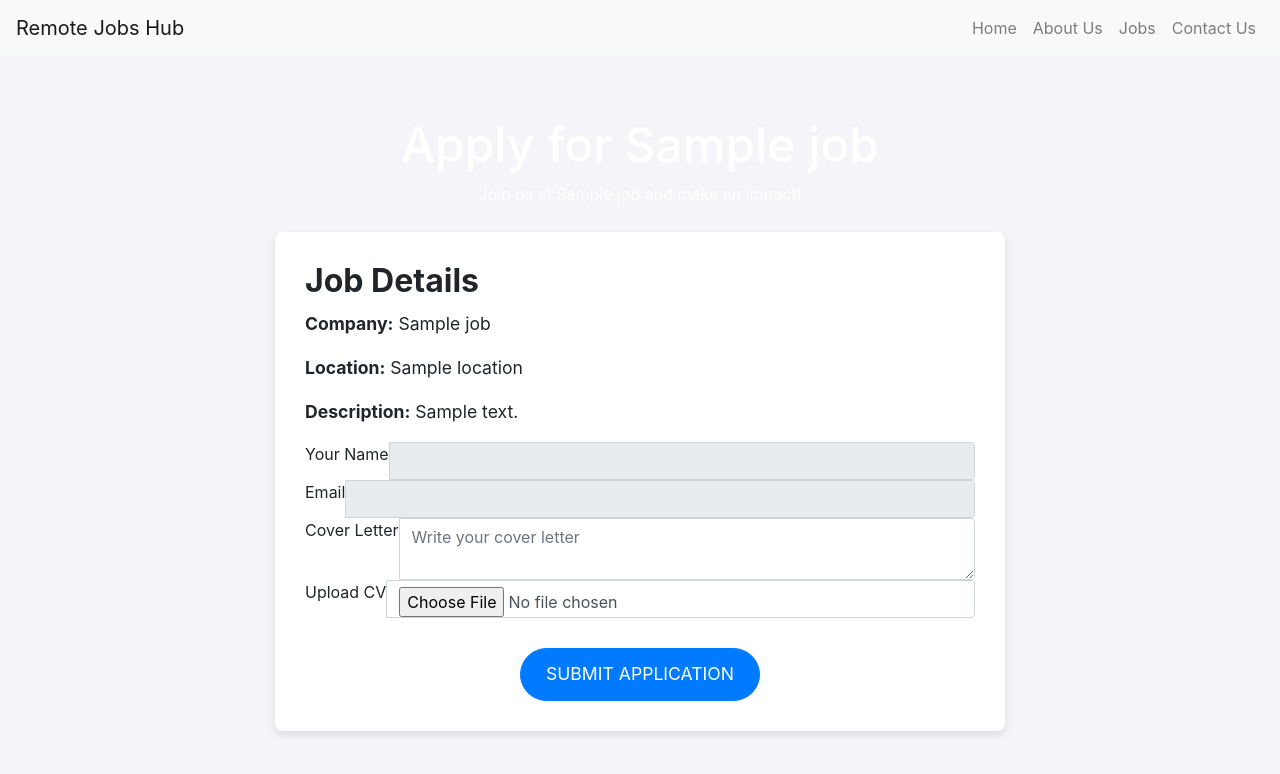
After one commit to donfortune/remote_platform, a Django app: template job_platform/remote/templates/application.html in a window 1280 px wide. The commit adds this page. Shown: the top 774 px of the page. Run offline with Django 3.2, Linux system fonts and the light colour scheme; the template is opened without the code that fills it: most values are stand-ins (such as "Sample title", 1, 10 or a date in 2020); some libraries are stand-ins or nearby versions.

Commit message:
application form

```diff
--- a/job_platform/remote/models.py
+++ b/job_platform/remote/models.py
@@ -39,6 +39,7 @@ class Job(models.Model):
     recruiter = models.ForeignKey(Profile, on_delete=models.CASCADE)
     category = models.ForeignKey(Category, on_delete=models.CASCADE, default=1)
     featured = models.BooleanField(default=False)
+    views_count = models.IntegerField(default=0)
 
 
     def __str__(self):
--- /dev/null
+++ b/job_platform/remote/templates/application.html
@@ -0,0 +1,125 @@
+<!DOCTYPE html>
+<html lang="en">
+<head>
+    <meta charset="UTF-8">
+    <meta name="viewport" content="width=device-width, initial-scale=1.0">
+    <title>Job Application - Remote Jobs Hub</title>
+    <link rel="stylesheet" href="https://stackpath.bootstrapcdn.com/bootstrap/4.5.2/css/bootstrap.min.css">
+    <link rel="stylesheet" href="https://cdnjs.cloudflare.com/ajax/libs/font-awesome/6.0.0/css/all.min.css">
+    <style>
+        body {
+            background-color: #f4f4f9;
+        }
+        .dashboard-header {
+            background: url('https://via.placeholder.com/1920x300') no-repeat center center/cover;
+            padding: 60px 0;
+            color: white;
+            text-align: center;
+        }
+        .dashboard-header h1 {
+            font-size: 3rem;
+        }
+        .dashboard-content {
+            background-color: #fff;
+            border-radius: 8px;
+            box-shadow: 0 4px 8px rgba(0, 0, 0, 0.1);
+            padding: 30px;
+            margin-top: -50px;
+        }
+        .dashboard-content h2 {
+            font-weight: bold;
+            margin-bottom: 10px;
+        }
+        .dashboard-content p {
+            font-size: 1.1rem;
+            line-height: 1.6;
+        }
+        .apply-btn {
+            text-align: center;
+            margin-top: 30px;
+        }
+        .apply-btn button {
+            padding: 12px 25px;
+            font-size: 1.1rem;
+            border-radius: 30px;
+            background-color: #007bff;
+            color: white;
+            text-transform: uppercase;
+        }
+    </style>
+</head>
+<body>
+    <!-- Navbar -->
+    <nav class="navbar navbar-expand-lg navbar-light bg-light">
+        <a class="navbar-brand" href="#">Remote Jobs Hub</a>
+        <button class="navbar-toggler" type="button" data-toggle="collapse" data-target="#navbarNav" aria-controls="navbarNav" aria-expanded="false" aria-label="Toggle navigation">
+            <span class="navbar-toggler-icon"></span>
+        </button>
+        <div class="collapse navbar-collapse" id="navbarNav">
+            <ul class="navbar-nav ml-auto">
+                <li class="nav-item">
+                    <a class="nav-link" href="/">Home</a>
+                </li>
+                <li class="nav-item">
+                    <a class="nav-link" href="/about/">About Us</a>
+                </li>
+                <li class="nav-item">
+                    <a class="nav-link" href="/jobs/">Jobs</a>
+                </li>
+                <li class="nav-item">
+                    <a class="nav-link" href="/contact/">Contact Us</a>
+                </li>
+            </ul>
+        </div>
+    </nav>
+
+    <!-- Job Application Section -->
+    <div class="container">
+        <div class="row">
+            <div class="col-md-8 mx-auto">
+                <div class="dashboard-header">
+                    <h1>Apply for {{ job.title }}</h1>
+                    <p>Join us at {{ job.company_name }} and make an impact!</p>
+                </div>
+                <div class="dashboard-content">
+                    <h2>Job Details</h2>
+                    <p><strong>Company:</strong> {{ job.company_name }}</p>
+                    <p><strong>Location:</strong> {{ job.location }}</p>
+                    <p><strong>Description:</strong> {{ job.description }}</p>
+
+                    <form method="POST" enctype="multipart/form-data">
+                        {% csrf_token %}
+                        <div class="input-group">
+                            <label for="applicant_name">Your Name</label>
+                            <input type="text" id="applicant_name" name="applicant_name" value="{{ user.username }}" disabled class="form-control">
+                        </div>
+
+                        <div class="input-group">
+                            <label for="applicant_email">Email</label>
+                            <input type="email" id="applicant_email" name="applicant_email" value="{{ user.email }}" disabled class="form-control">
+                        </div>
+
+                        <div class="input-group">
+                            <label for="cover_letter">Cover Letter</label>
+                            <textarea id="cover_letter" name="cover_letter" placeholder="Write your cover letter" required class="form-control"></textarea>
+                        </div>
+
+                        <div class="input-group">
+                            <label for="cv_upload">Upload CV</label>
+                            <input type="file" id="cv_upload" name="cv_upload" required class="form-control">
+                        </div>
+
+                        <div class="apply-btn">
+                            <button type="submit" class="btn btn-primary">Submit Application</button>
+                        </div>
+                    </form>
+                </div>
+            </div>
+        </div>
+    </div>
+
+    <script src="https://code.jquery.com/jquery-3.5.1.slim.min.js"></script>
+    <script src="https://cdn.jsdelivr.net/npm/@popperjs/core@2.9.2/dist/umd/popper.min.js"></script>
+    <script src="https://stackpath.bootstrapcdn.com/bootstrap/4.5.2/js/bootstrap.min.js"></script>
+</body>
+</html>
--- a/job_platform/remote/templates/job_details.html
+++ b/job_platform/remote/templates/job_details.html
@@ -149,7 +149,7 @@
 
                         <!-- Apply Button -->
                         <div class="apply-btn">
-                            <a href="#" class="btn btn-primary btn-lg"><i class="fas fa-paper-plane"></i> Apply Now</a>
+                            <a href="{% url 'application' job.id %}" class="btn btn-primary btn-lg"><i class="fas fa-paper-plane"></i> Apply Now</a>
                         </div>
                     </div>
                 </div>
--- a/job_platform/remote/urls.py
+++ b/job_platform/remote/urls.py
@@ -25,4 +25,5 @@ urlpatterns = [
     path('terms/', views.terms, name='terms'),
     path('job_detail/<int:id>/', views.job_details, name='job_details'),
     path('create_job/', views.create_job, name='create_job'),
+    path('application/<int:id>/', views.application, name='application'),
 ] + static(settings.MEDIA_URL, document_root=settings.MEDIA_ROOT)
```
Also changed, not shown: job_platform/remote/views.py (+9 -0 lines), job_platform/db.sqlite3, job_platform/remote/migrations/0011_job_views_count.py (added).
